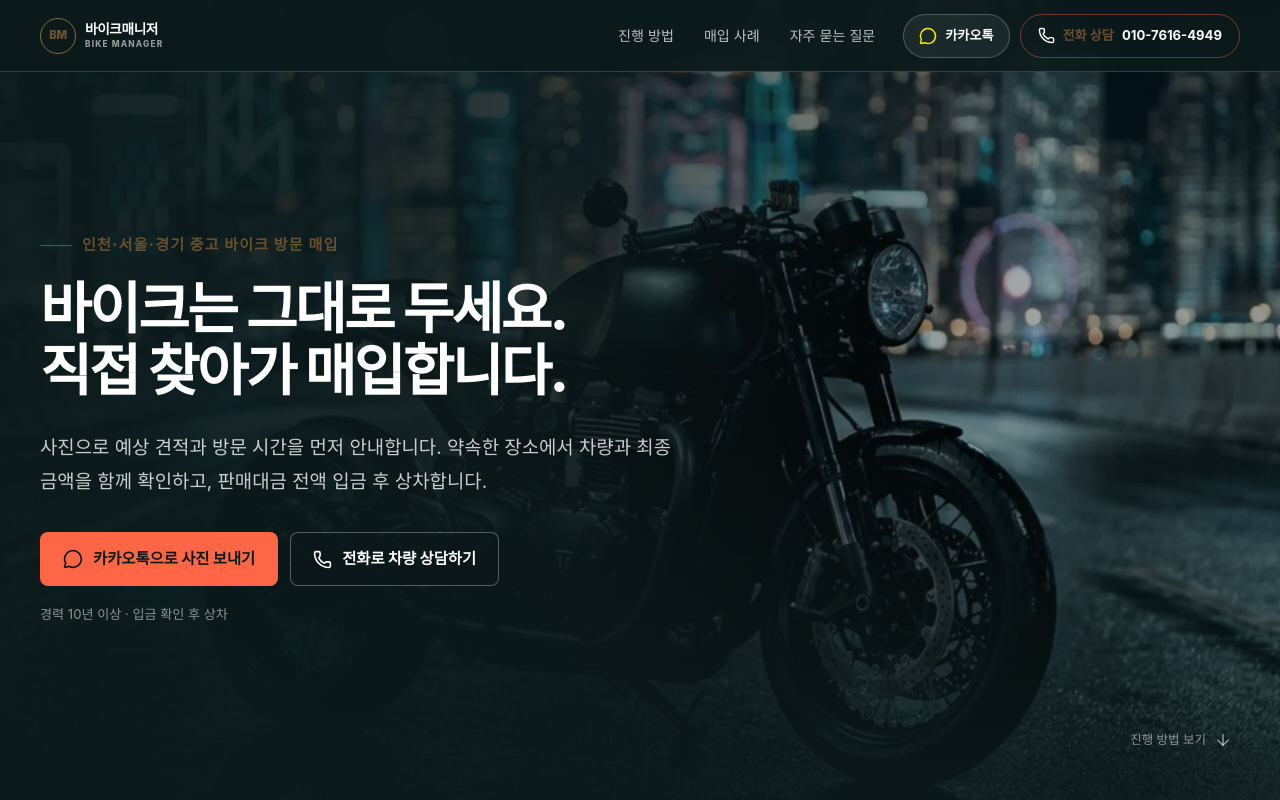
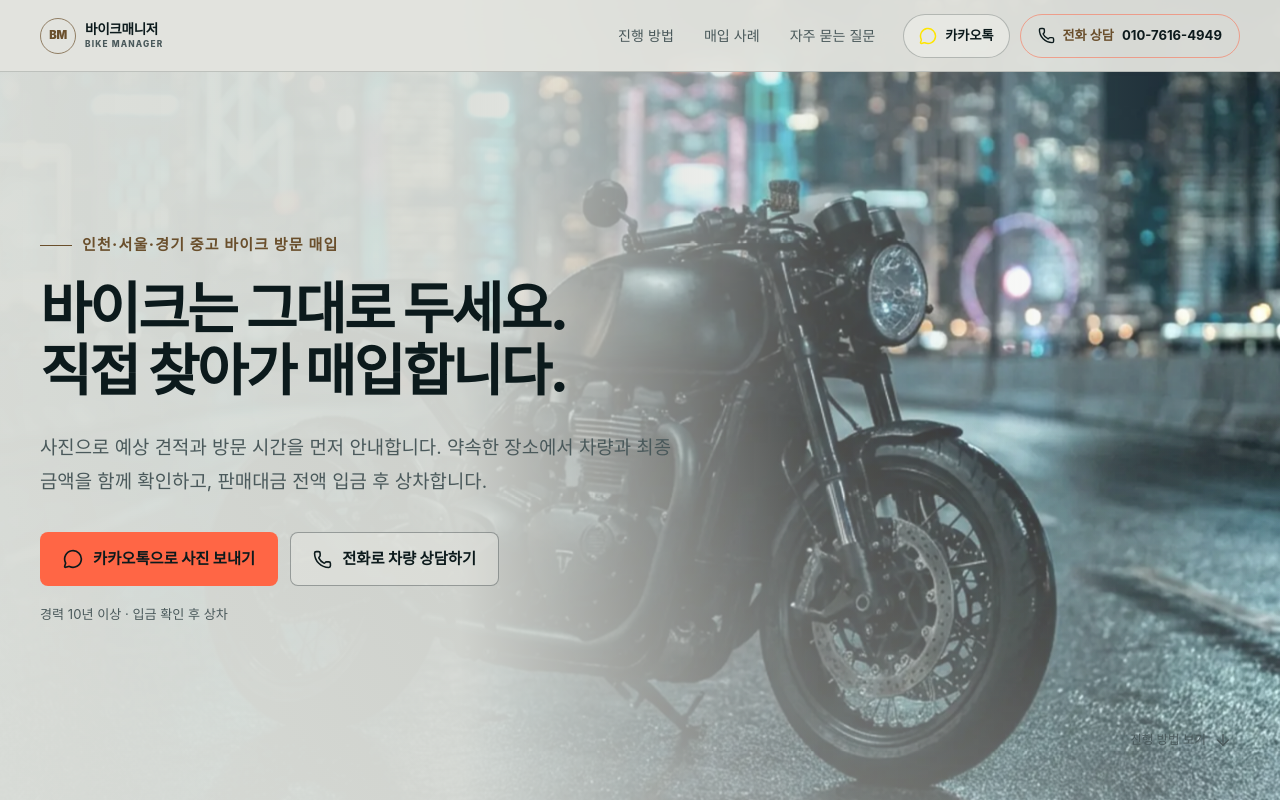
Before and after one commit to 12538253/bike-landing, a Next.js app: page / in a window 1280 px wide. Shown: the top 800 px of the page. Built offline with nearby package versions, Linux system fonts and the light colour scheme.

Commit message:
feat: complete light mineral gallery preview

```diff
--- a/app/globals.css
+++ b/app/globals.css
@@ -135,10 +135,10 @@
   z-index: 100;
   inset: 0 0 auto;
   height: var(--header-height);
-  border-bottom: 1px solid var(--line-light);
-  background: rgba(12, 26, 28, 0.9);
-  color: white;
-  backdrop-filter: blur(18px);
+  border-bottom: 1px solid var(--line);
+  background: rgba(227, 228, 223, 0.94);
+  color: var(--ink);
+  backdrop-filter: blur(16px);
 }
 
 .site-header__inner {
@@ -168,7 +168,7 @@
   justify-content: center;
   width: 36px;
   height: 36px;
-  border: 1px solid rgba(184, 138, 74, 0.72);
+  border: 1px solid rgba(106, 79, 44, 0.68);
   border-radius: 50%;
   color: var(--brass);
   font-size: 0.7rem;
@@ -194,7 +194,7 @@
 }
 
 .brand-mark__english {
-  color: rgba(255, 255, 255, 0.56);
+  color: var(--muted);
   font-size: 0.52rem;
   font-weight: 760;
   letter-spacing: 0.14em;
@@ -206,11 +206,11 @@
   gap: 30px;
   margin-left: auto;
   font-size: 0.88rem;
-  color: rgba(255, 255, 255, 0.72);
+  color: var(--muted);
 }
 
 .site-nav a:hover {
-  color: white;
+  color: var(--ink);
 }
 
 .site-nav a {
@@ -237,9 +237,9 @@
 
 .header-kakao {
   padding-inline: 15px;
-  border: 1px solid rgba(120, 144, 148, 0.5);
-  background: rgba(120, 144, 148, 0.12);
-  color: white;
+  border: 1px solid rgba(12, 26, 28, 0.24);
+  background: rgba(240, 239, 234, 0.58);
+  color: var(--ink);
 }
 
 .header-kakao svg {
@@ -248,8 +248,8 @@
 
 .header-phone {
   padding-inline: 17px;
-  border: 1px solid rgba(255, 102, 69, 0.42);
-  color: white;
+  border: 1px solid rgba(255, 102, 69, 0.52);
+  color: var(--ink);
 }
 
 .header-phone__hours {
@@ -261,8 +261,8 @@
   display: grid;
   min-height: max(760px, 100svh);
   overflow: hidden;
-  background: var(--ink);
-  color: white;
+  background: var(--gallery-canvas);
+  color: var(--ink);
   isolation: isolate;
 }
 
@@ -289,15 +289,14 @@
   height: 100%;
   object-fit: cover;
   object-position: 58% center;
-  filter: saturate(0.72) contrast(1.05) brightness(0.78);
+  filter: saturate(0.82) contrast(1) brightness(1.06);
 }
 
 .hero__shade {
   z-index: -2;
   background:
-    linear-gradient(90deg, rgba(12, 26, 28, 0.95) 0%, rgba(12, 26, 28, 0.78) 42%, rgba(12, 26, 28, 0.14) 76%),
-    linear-gradient(0deg, rgba(12, 26, 28, 0.82) 0%, transparent 46%),
-    radial-gradient(circle at 70% 48%, transparent 0%, rgba(12, 26, 28, 0.3) 72%);
+    linear-gradient(90deg, rgba(218, 221, 216, 0.98) 0%, rgba(218, 221, 216, 0.94) 36%, rgba(218, 221, 216, 0.34) 64%, rgba(218, 221, 216, 0.05) 100%),
+    linear-gradient(0deg, rgba(218, 221, 216, 0.32) 0%, transparent 48%);
 }
 
 .hero__inner {
@@ -347,7 +346,7 @@
 .hero__description {
   max-width: 680px;
   margin-top: 28px;
-  color: rgba(255, 255, 255, 0.78);
+  color: var(--muted);
   font-size: clamp(1rem, 1.7vw, 1.18rem);
   line-height: 1.78;
 }
@@ -388,9 +387,9 @@
 }
 
 .button--ghost {
-  border-color: rgba(255, 255, 255, 0.3);
-  background: rgba(12, 26, 28, 0.34);
-  color: white;
+  border-color: rgba(12, 26, 28, 0.34);
+  background: rgba(240, 239, 234, 0.34);
+  color: var(--ink);
 }
 
 .button--ghost:hover {
@@ -400,7 +399,7 @@
 .hero__note {
   max-width: 650px;
   margin-top: 18px;
-  color: rgba(255, 255, 255, 0.53);
+  color: var(--muted);
   font-size: 0.82rem;
   line-height: 1.65;
 }
@@ -415,7 +414,7 @@
   justify-content: center;
   gap: 8px;
   padding-inline: 8px;
-  color: rgba(255, 255, 255, 0.52);
+  color: var(--muted);
   font-size: 0.78rem;
 }
 
@@ -960,8 +959,8 @@
   position: relative;
   overflow: hidden;
   padding-block: clamp(86px, 11vw, 150px);
-  background: var(--ink);
-  color: white;
+  background: var(--gallery-bridge);
+  color: var(--ink);
 }
 
 .final-section__grid {
@@ -969,8 +968,8 @@
   inset: 0;
   opacity: 0.1;
   background-image:
-    linear-gradient(rgba(255, 255, 255, 0.22) 1px, transparent 1px),
-    linear-gradient(90deg, rgba(255, 255, 255, 0.22) 1px, transparent 1px);
+    linear-gradient(rgba(12, 26, 28, 0.24) 1px, transparent 1px),
+    linear-gradient(90deg, rgba(12, 26, 28, 0.24) 1px, transparent 1px);
   background-size: 64px 64px;
   mask-image: linear-gradient(90deg, black, transparent 76%);
 }
@@ -992,8 +991,8 @@
   grid-column: 1;
   grid-row: 1;
   padding: clamp(28px, 4vw, 44px);
-  border: 1px solid var(--line-light);
-  background: rgba(255, 255, 255, 0.035);
+  border: 1px solid var(--line);
+  background: var(--gallery-card);
 }
 
 .final-location__icon {
@@ -1017,7 +1016,7 @@
 .final-location > span {
   display: block;
   margin-top: 14px;
-  color: var(--muted-light);
+  color: var(--muted);
   font-size: 0.83rem;
 }
 
@@ -1027,7 +1026,7 @@
   align-items: center;
   gap: 6px;
   margin-top: 28px;
-  color: white;
+  color: var(--ink);
   font-size: 0.82rem;
   font-weight: 760;
 }
@@ -1046,9 +1045,9 @@
 
 .site-footer {
   padding-block: 46px calc(46px + env(safe-area-inset-bottom));
-  border-top: 1px solid var(--line-light);
-  background: #071315;
-  color: white;
+  border-top: 1px solid var(--line);
+  background: var(--gallery-footer);
+  color: var(--ink);
 }
 
 .site-footer__inner {
@@ -1074,7 +1073,7 @@
   height: 38px;
   flex: 0 0 auto;
   place-items: center;
-  border: 1px solid rgba(184, 138, 74, 0.72);
+  border: 1px solid rgba(106, 79, 44, 0.68);
   border-radius: 50%;
   color: var(--brass);
   font-size: 0.72rem;
@@ -1094,7 +1093,7 @@
 
 .footer-brand__lockup em {
   margin-top: 5px;
-  color: rgba(255, 255, 255, 0.48);
+  color: var(--muted);
   font-size: 0.55rem;
   font-style: normal;
   font-weight: 760;
@@ -1103,7 +1102,7 @@
 
 .site-footer p,
 .site-footer small {
-  color: rgba(255, 255, 255, 0.68);
+  color: var(--muted);
   font-size: 0.8125rem;
   line-height: 1.8;
 }
@@ -1125,10 +1124,10 @@
   display: none;
   min-height: 58px;
   overflow: hidden;
-  border: 1px solid rgba(255, 255, 255, 0.15);
+  border: 1px solid rgba(12, 26, 28, 0.18);
   border-radius: 11px;
-  background: var(--ink-soft);
-  box-shadow: 0 14px 40px rgba(0, 0, 0, 0.3);
+  background: rgba(240, 239, 234, 0.96);
+  box-shadow: 0 14px 36px rgba(12, 26, 28, 0.16);
   opacity: 0;
   pointer-events: none;
   transform: translateY(calc(100% + 28px));
@@ -1151,7 +1150,7 @@
   align-items: center;
   justify-content: center;
   gap: 8px;
-  color: white;
+  color: var(--ink);
   font-size: 0.92rem;
   font-weight: 820;
 }
@@ -1210,8 +1209,8 @@
 
   .hero__shade {
     background:
-      linear-gradient(90deg, rgba(12, 26, 28, 0.97) 0%, rgba(12, 26, 28, 0.78) 62%, rgba(12, 26, 28, 0.42) 100%),
-      linear-gradient(0deg, rgba(12, 26, 28, 0.92) 0%, transparent 56%);
+      linear-gradient(90deg, rgba(218, 221, 216, 0.97) 0%, rgba(218, 221, 216, 0.88) 62%, rgba(218, 221, 216, 0.56) 100%),
+      linear-gradient(0deg, rgba(218, 221, 216, 0.86) 0%, rgba(218, 221, 216, 0.24) 64%);
   }
 
   .trust-bar__grid {
@@ -1294,6 +1293,12 @@
 
   .hero__image {
     object-position: center;
+  }
+
+  .hero__shade {
+    background:
+      linear-gradient(0deg, rgba(218, 221, 216, 0.99) 0%, rgba(218, 221, 216, 0.94) 42%, rgba(218, 221, 216, 0.54) 76%, rgba(218, 221, 216, 0.26) 100%),
+      linear-gradient(90deg, rgba(218, 221, 216, 0.82) 0%, rgba(218, 221, 216, 0.38) 100%);
   }
 
   .hero__description {
```
